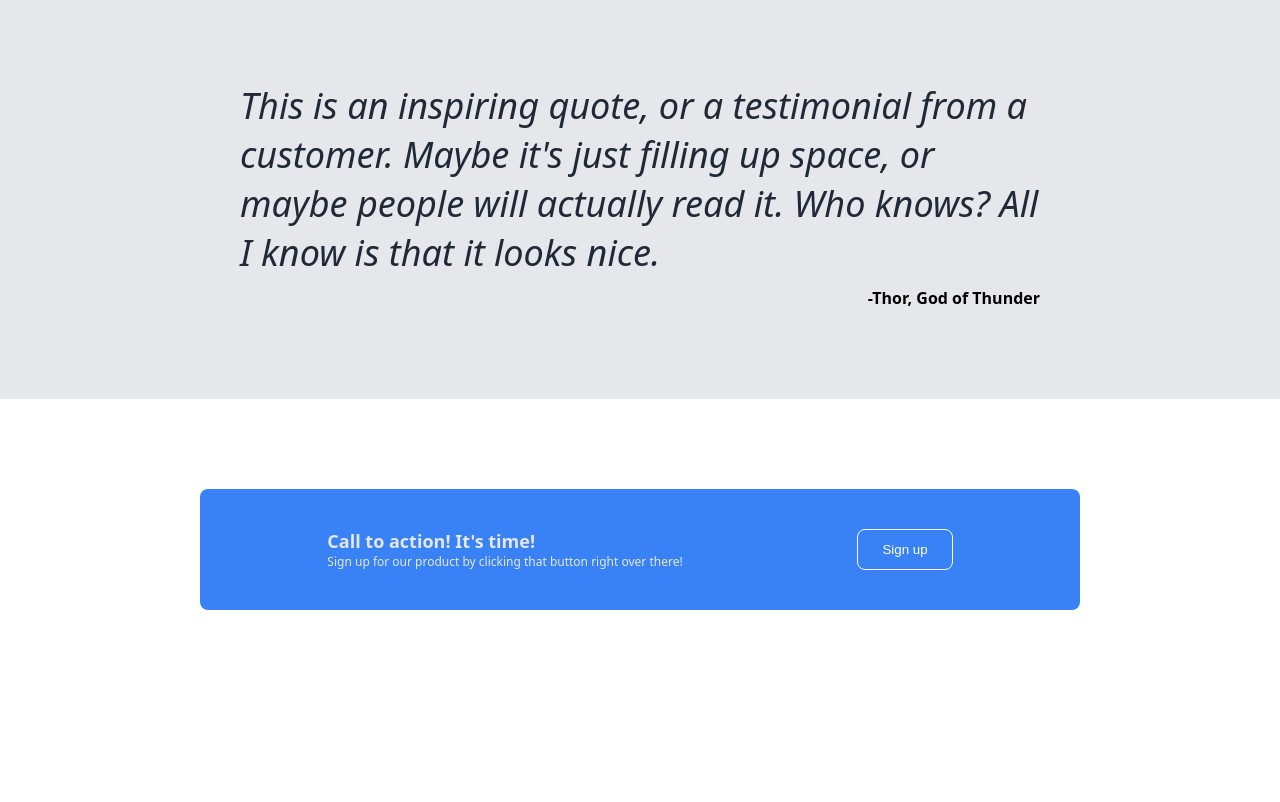
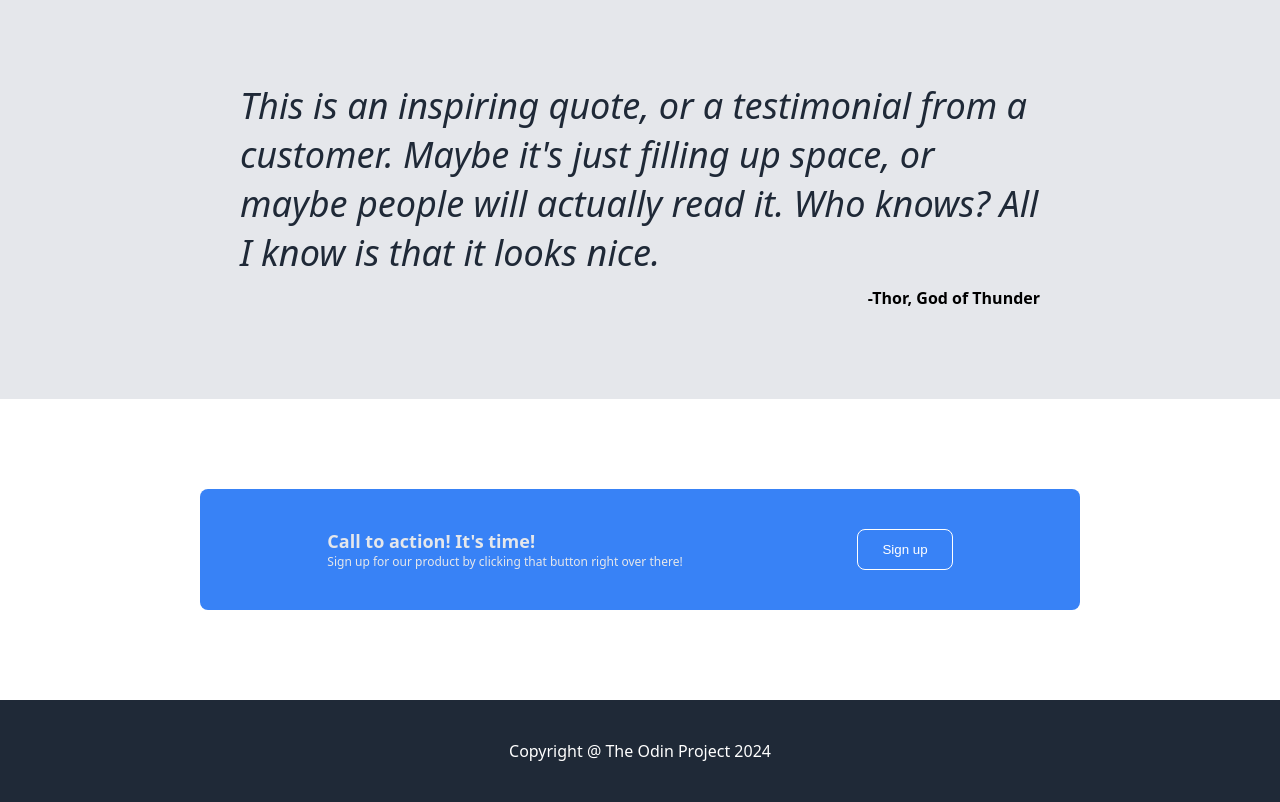
Before and after one commit to joshhkim02/landing-page, a plain HTML site: page index.html in a window 1280 px wide. Shown: the part 988-1790 px from the top of the page. Before the commit the page ends 1688 px from the top, so only its background shows below. Drawn offline with Linux system fonts and the light colour scheme.

Commit message:
feat: added footer

```diff
--- a/index.html
+++ b/index.html
@@ -94,5 +94,8 @@
     </div>
 
     <!-- End of section 4 -->
+
+    <!-- Footer -->
+    <div class="footer">Copyright @ The Odin Project 2024</div>
   </body>
 </html>
--- a/style.css
+++ b/style.css
@@ -208,3 +208,15 @@ button {
 }
 
 /* End section 4 */
+
+/* Footer */
+.footer {
+  display: flex;
+  justify-content: center;
+  align-items: center;
+  background-color: #1f2937;
+  padding: 40px;
+  color: white;
+}
+
+/* End footer */
```
